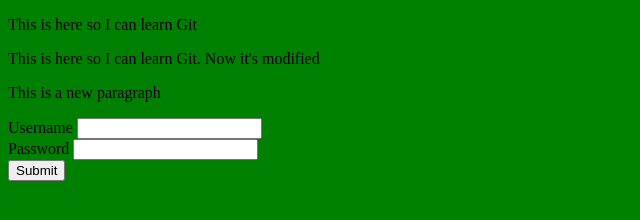
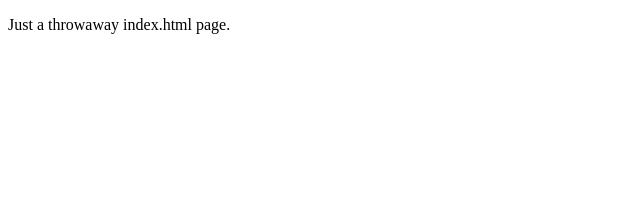
Before and after one commit to isrealite/learn-github, a plain HTML site: page index.html in a window 1280 px wide. Shown: the whole page, without its empty margins (0-640 px from the left). Drawn offline with Linux system fonts and the light colour scheme.

Commit message:
added index-html

```diff
--- a/index.html
+++ b/index.html
@@ -1,24 +1,9 @@
 <!DOCTYPE html>
-<html lang="en">
+<html>
 <head>
-  <title>learn git</title>
-  <link rel="stylesheet" type="text/css" href="main.css">
+  <title>Learn GitHub</title>
 </head>
 <body>
-  <p>This is here so I can learn Git</p>
-  <p>This is here so I can learn Git. Now it's modified</p>
-    <p>This is a new paragraph</p>
+  <p>Just a throwaway index.html page.</p>
 </body>
-<div>
-  <label for="username">Username</label>
-  <input type="text" name="username" required>
-</div>
-
-<div>
-  <label for="password">Password</label>
-  <input type="password" name="password">
-</div>
-
-<input type="submit">
-</form>
-</html>
+</html
```
